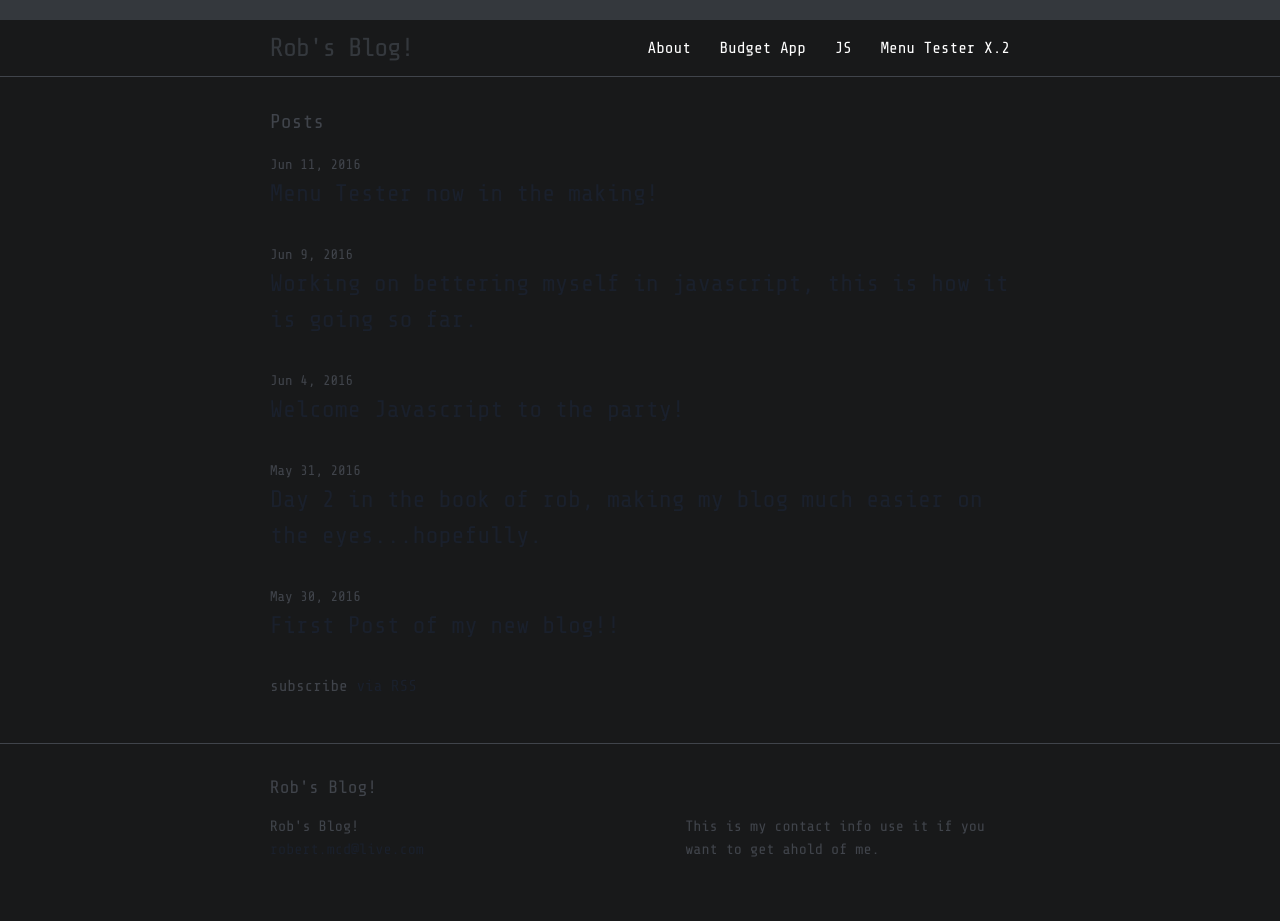
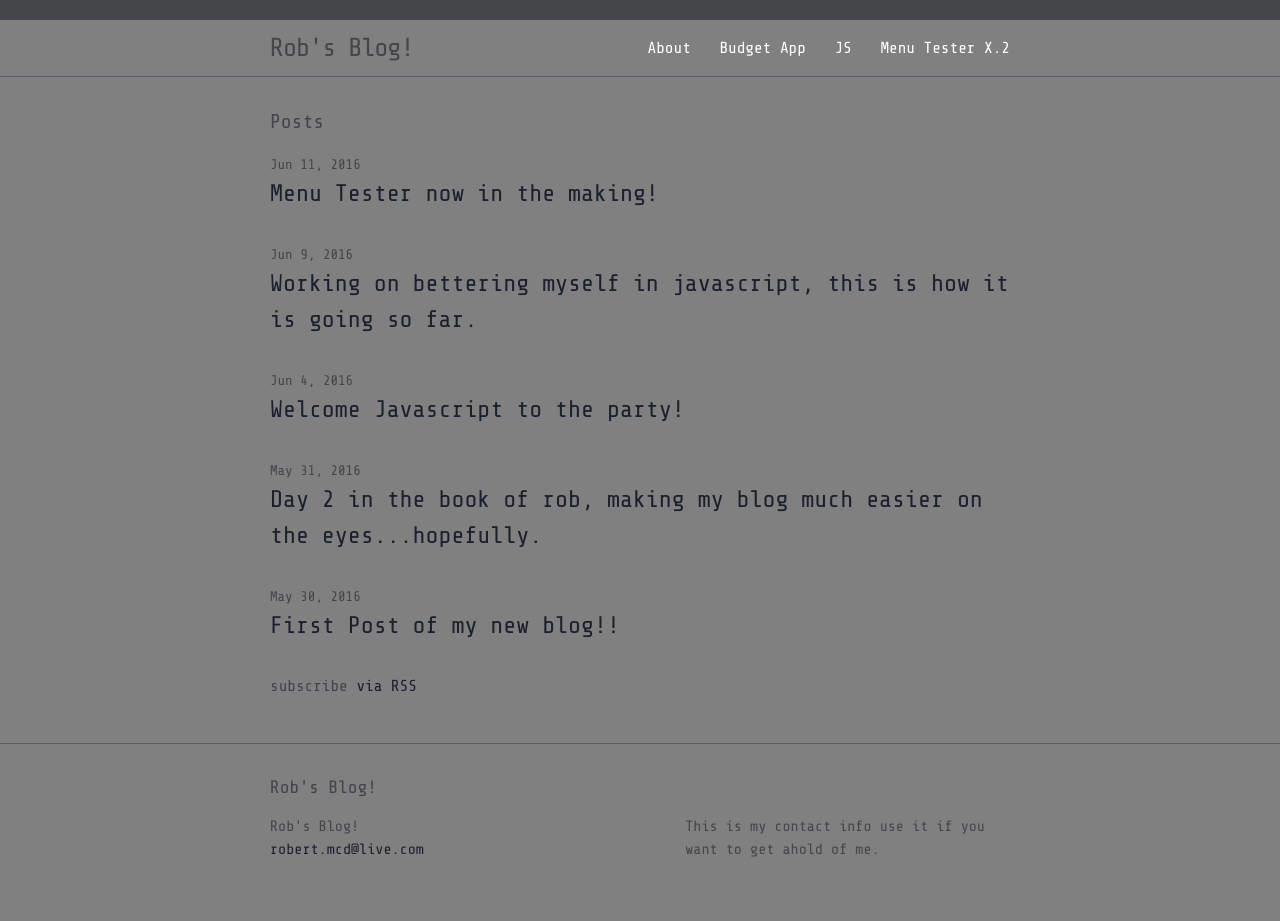
Before and after one commit to xSpiralx/xSpiralx.github.io, a Jekyll site: the page built from index.html, in a window 1280 px wide. Built offline with Jekyll 4.4.1, drawn with Linux system fonts in a browser that asks for light colours.

Commit message:
Update main.scss
stilll way too dark

```diff
--- a/css/main.scss
+++ b/css/main.scss
@@ -15,12 +15,12 @@ $base-line-height: 1.5;
 $spacing-unit:     30px;
 
 $text-color:     #FFFFFF;
-$background-color: #18191A;
+$background-color: #808080;
 $brand-color:      #1A202C;
 
-$grey-color:       #40444b;
-$grey-color-light: lighten($grey-color, 0%);
-$grey-color-dark:  darken($grey-color, 5%);
+$grey-color:       #44464a;
+$grey-color-light: lighten($grey-color, 10%);
+$grey-color-dark:  darken($grey-color, 0%);
 
 // Width of the content area
 $content-width:    800px;
```
